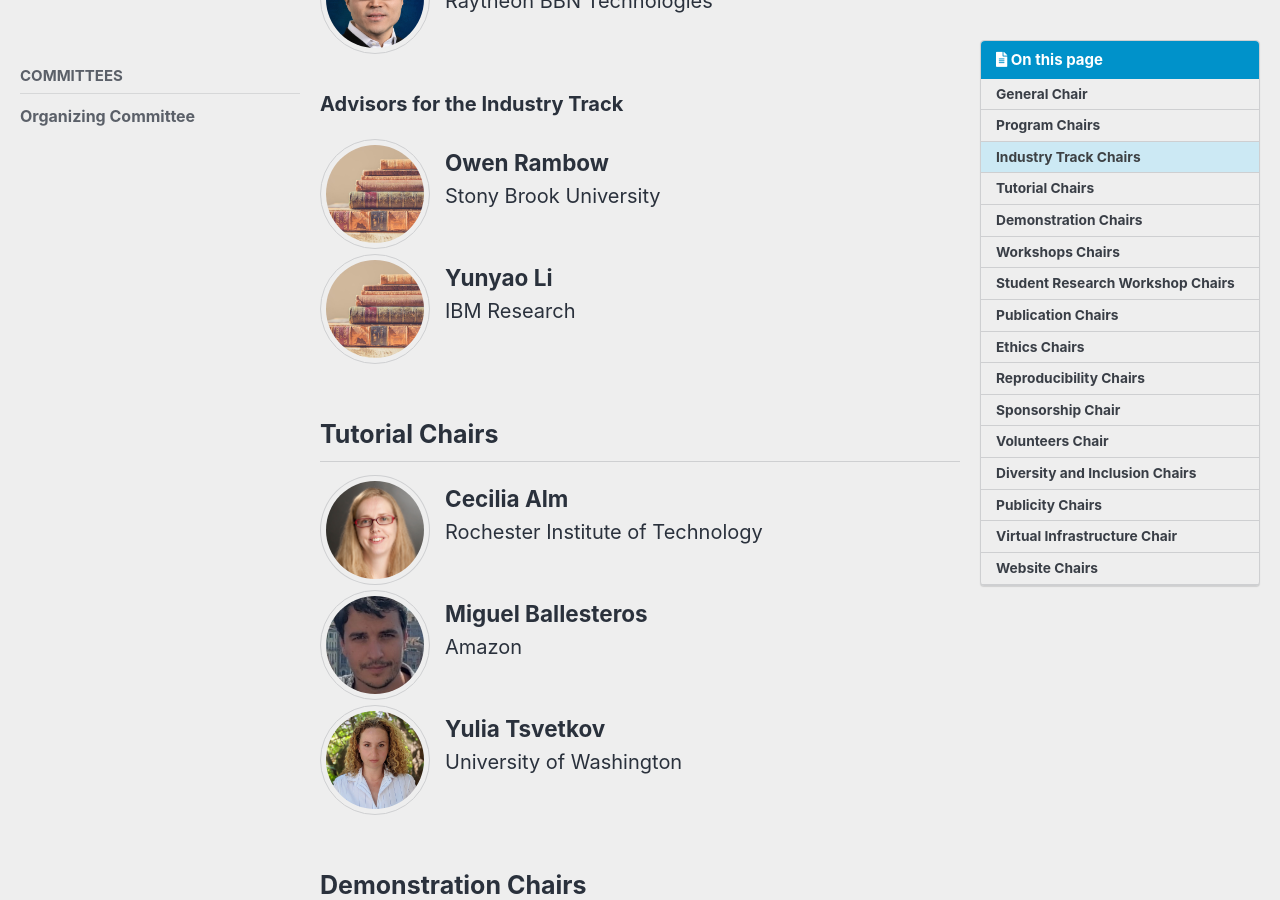
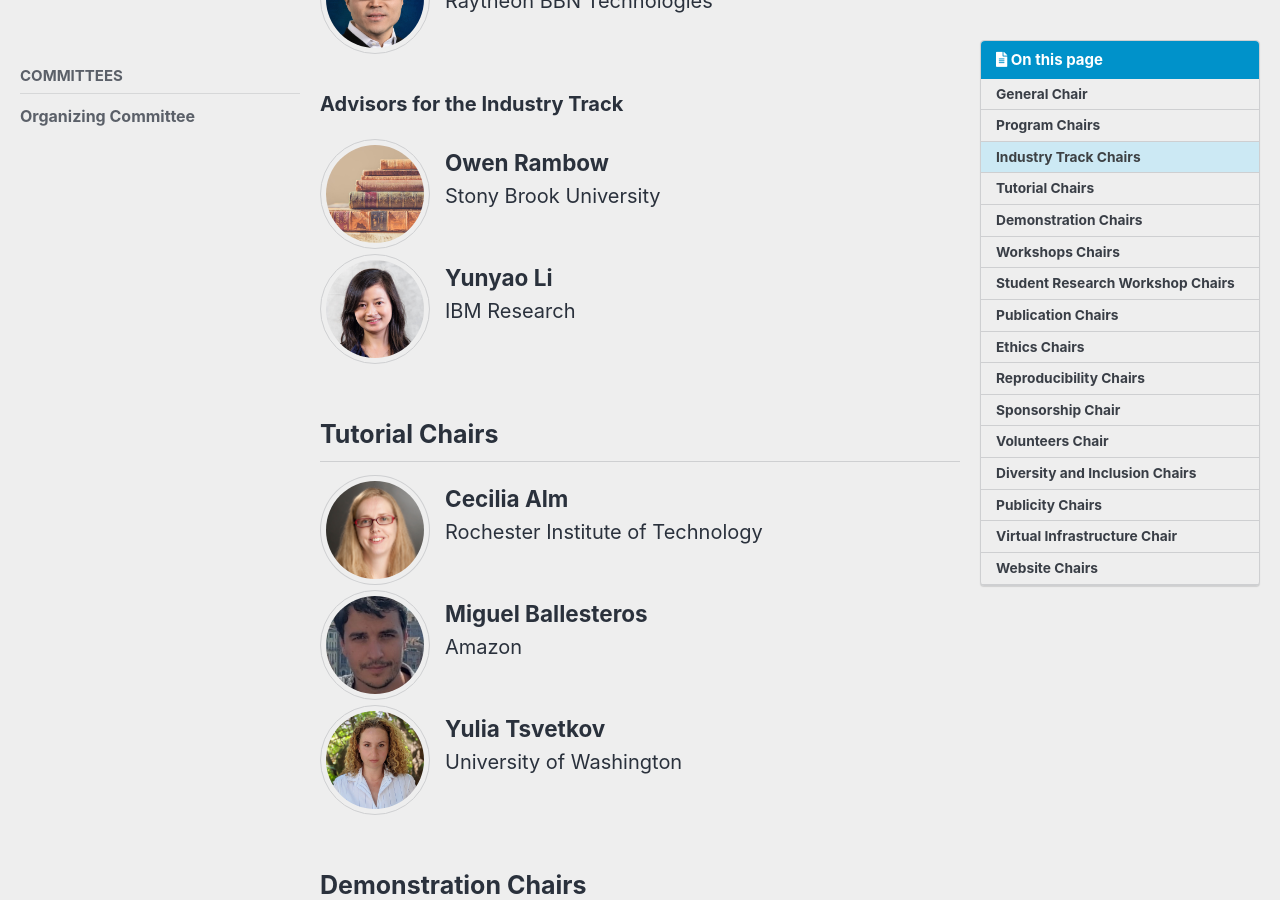
Before and after one commit to naacl-org/naacl-2022-website, a Jekyll site: the page built from _pages/committees/organization.md, in a window 1280 px wide and 900 px high, scrolled down 1228 px. Built offline with Jekyll 4.4.1, drawn with Linux system fonts in a browser that asks for light colours; cached includes are drawn as plain includes.

Commit message:
Added more photos

```diff
--- a/_pages/committees/organization.md
+++ b/_pages/committees/organization.md
@@ -67,7 +67,7 @@ toc_sticky: true
 %}
 {% include committee-member.html
    name="Yunyao Li"
-   picture="/assets/images/committee/books.jpg"
+   picture="/assets/images/committee/yunyao_li.jpg"
    site="https://researcher.watson.ibm.com/researcher/view.php?person=us-yunyaoli"
    institution="IBM Research"
 %}
@@ -121,7 +121,7 @@ toc_sticky: true
 %}
 {% include committee-member.html
    name="Yunyao Li"
-   picture="/assets/images/committee/books.jpg"
+   picture="/assets/images/committee/yunyao_li.jpg"
    site="https://researcher.watson.ibm.com/researcher/view.php?person=us-yunyaoli"
    institution="IBM Research"
 %}
@@ -273,7 +273,7 @@ toc_sticky: true
 %}
 {% include committee-member.html
    name="Luciana Benotti"
-   picture="/assets/images/committee/books.jpg"
+   picture="/assets/images/committee/luciana_benotti.jpg"
    site="https://benotti.github.io/"
    institution="National University of Córdoba"
 %}
```
Also changed, not shown: assets/images/committee/luciana_benotti.jpg (added), assets/images/committee/yunyao_li.jpg (added).
